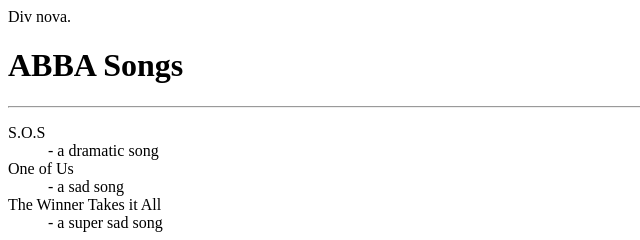
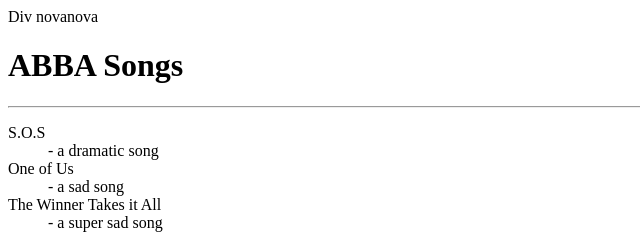
Before and after one commit to Barros7/PDW, a plain HTML site: page index.html in a window 1280 px wide. Shown: the full height of the page, 0-640 px from the left. Drawn offline with Linux system fonts and the light colour scheme.

Commit message:
DIV novanova

```diff
--- a/index.html
+++ b/index.html
@@ -5,7 +5,7 @@
     </head>
     <body>
         <div>
-            Div nova.
+            Div novanova
         </div>
         <h1> ABBA Songs</h1>
         <hr>
```
